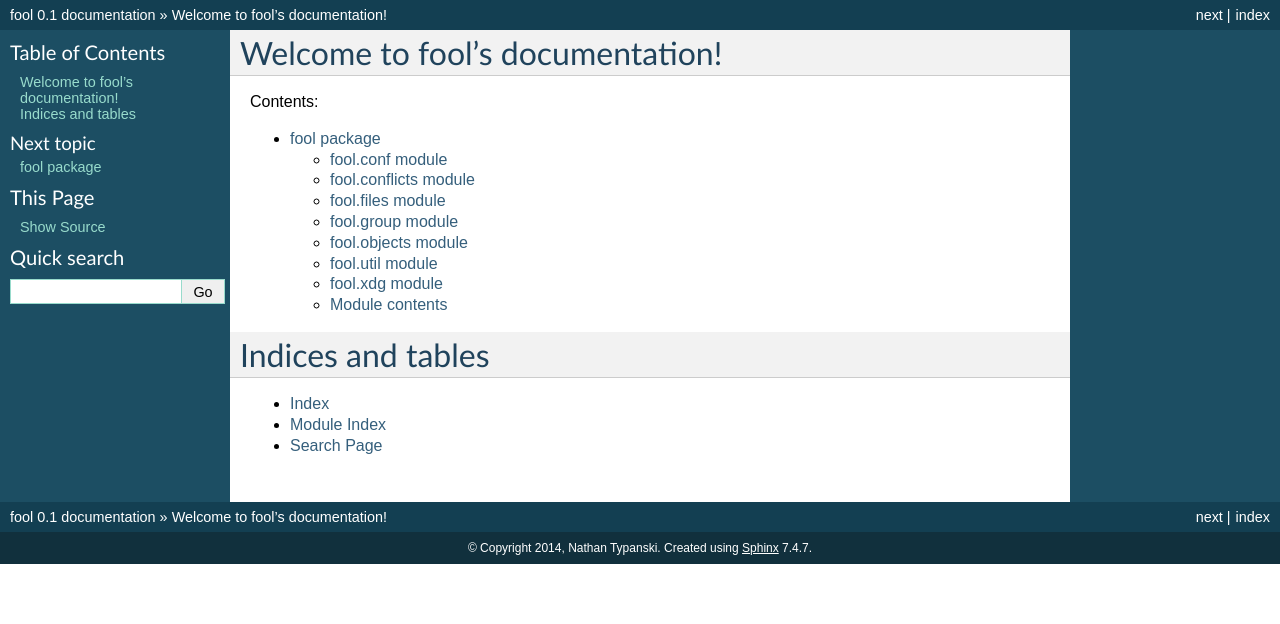
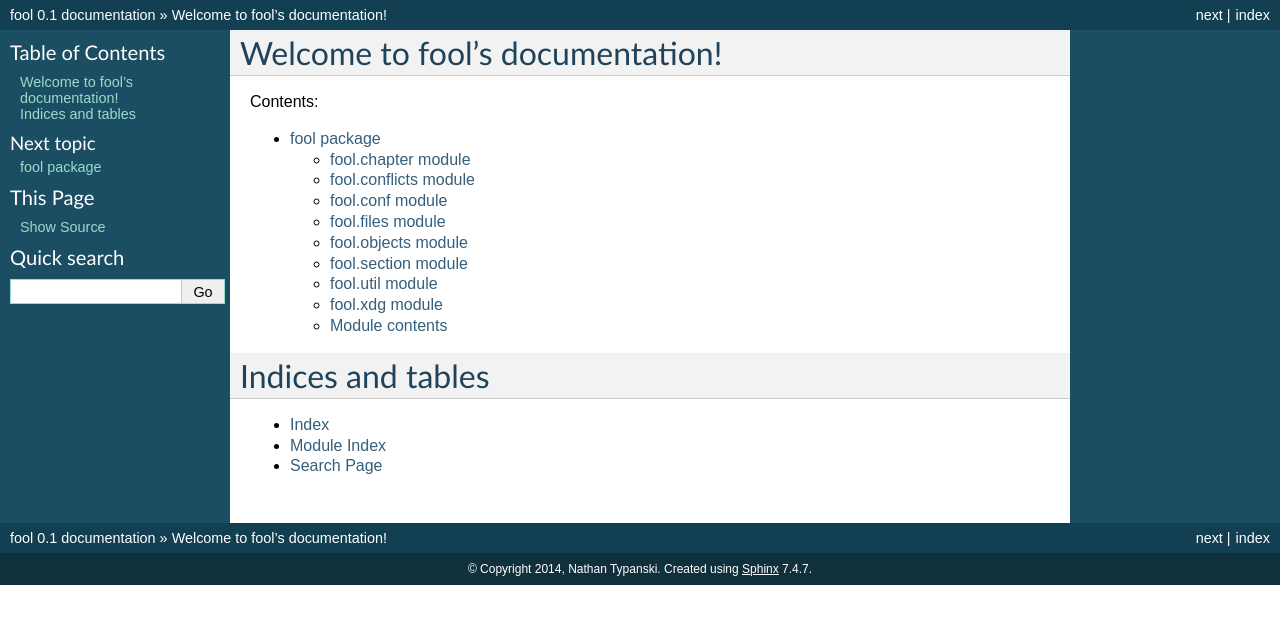
Before and after one commit to nathantypanski/fool, a Sphinx documentation site: the page built from doc/source/index.rst, in a window 1280 px wide. Shown: the top 624 px of the page. Built offline with Sphinx 7.4.7, drawn with Linux system fonts in a browser that asks for light colours; part of the change alters nothing that is shown.

Commit message:
update docs to match project

```diff
--- a/doc/source/fool.rst
+++ b/doc/source/fool.rst
@@ -1,5 +1,21 @@
 fool package
 ============
+
+fool.chapter module
+----------------
+
+.. automodule:: fool.chapter
+    :members:
+    :undoc-members:
+    :show-inheritance:
+
+fool.conflicts module
+----------------
+
+.. automodule:: fool.conflicts
+    :members:
+    :undoc-members:
+    :show-inheritance:
 
 fool.conf module
 ----------------
@@ -9,40 +25,32 @@ fool.conf module
     :undoc-members:
     :show-inheritance:
 
-fool.conflicts module
------------------
-
-.. automodule:: fool.conflicts
-    :members:
-    :undoc-members:
-    :show-inheritance:
-
 fool.files module
------------------
+----------------
 
 .. automodule:: fool.files
     :members:
     :undoc-members:
     :show-inheritance:
 
-fool.group module
------------------
-
-.. automodule:: fool.group
-    :members:
-    :undoc-members:
-    :show-inheritance:
-
 fool.objects module
------------------
+----------------
 
 .. automodule:: fool.objects
     :members:
     :undoc-members:
     :show-inheritance:
 
+fool.section module
+----------------
+
+.. automodule:: fool.section
+    :members:
+    :undoc-members:
+    :show-inheritance:
+
 fool.util module
----------------
+----------------
 
 .. automodule:: fool.util
     :members:
@@ -50,13 +58,12 @@ fool.util module
     :show-inheritance:
 
 fool.xdg module
----------------
+----------------
 
 .. automodule:: fool.xdg
     :members:
     :undoc-members:
     :show-inheritance:
-
 
 Module contents
 ---------------
```
